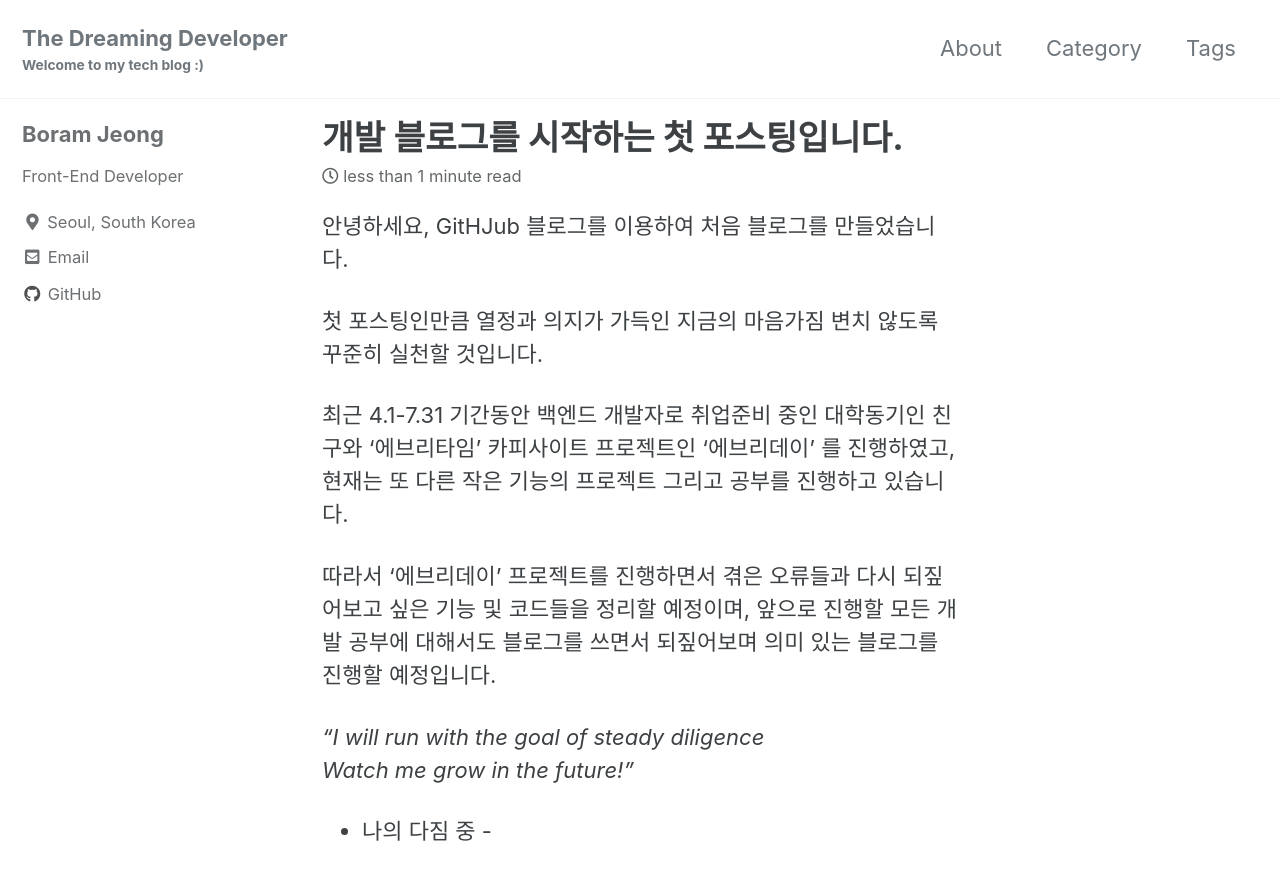
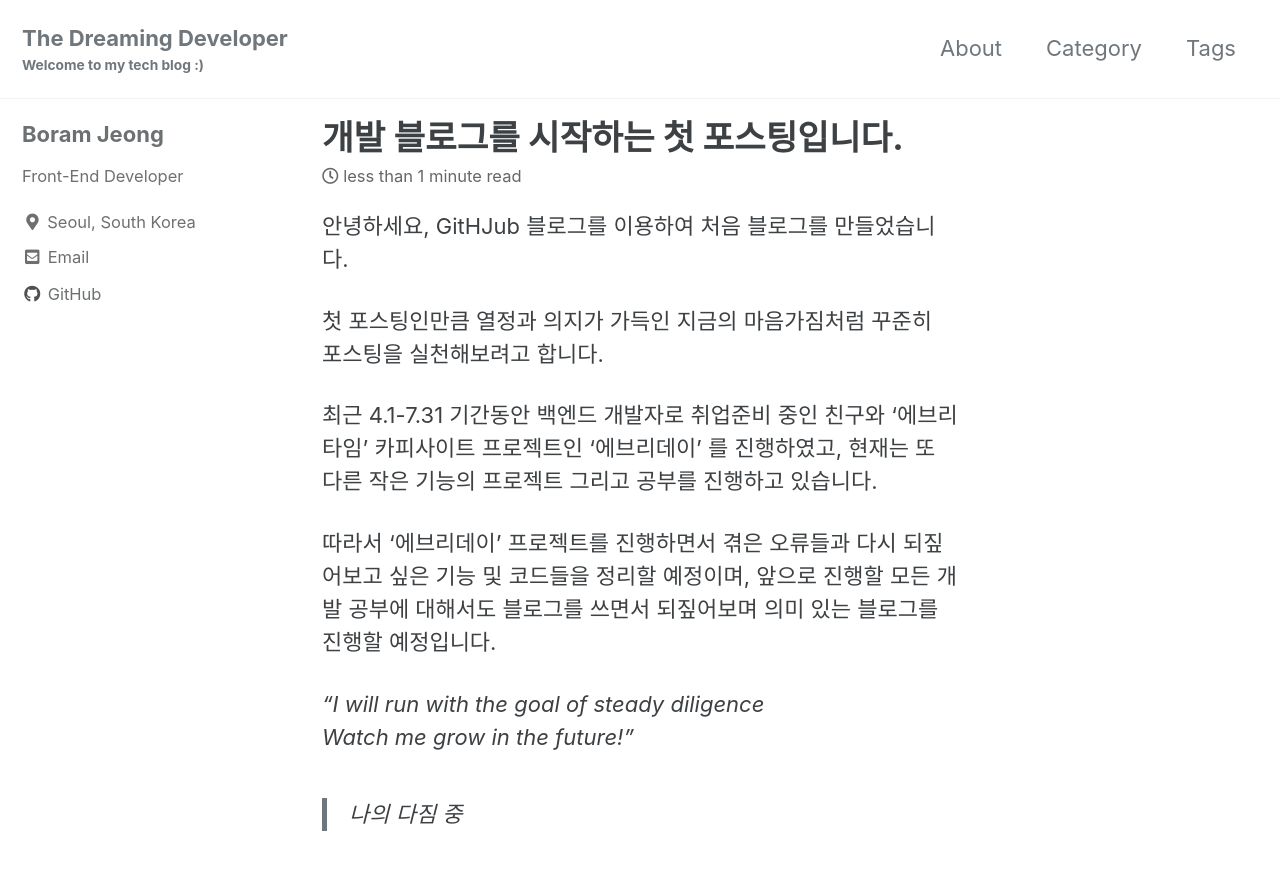
Before and after one commit to bo-ram-jeong/bo-ram-jeong.github.io, a Jekyll site: the page built from _posts/2022-08-11-first.md, in a window 1280 px wide and 900 px high. Shown: the top 880 px of the window. Built offline with Jekyll 4.4.1, drawn with Linux system fonts in a browser that asks for light colours; cached includes are drawn as plain includes.

Commit message:
Update 2022-08-11-first.md

```diff
--- a/_posts/2022-08-11-first.md
+++ b/_posts/2022-08-11-first.md
@@ -13,13 +13,13 @@ published: true
 안녕하세요,
 GitHJub 블로그를 이용하여 처음 블로그를 만들었습니다.
 
-첫 포스팅인만큼 열정과 의지가 가득인 지금의 마음가짐 변치 않도록 꾸준히 실천할 것입니다.
+첫 포스팅인만큼 열정과 의지가 가득인 지금의 마음가짐처럼 꾸준히 포스팅을 실천해보려고 합니다.
 
-최근 4.1-7.31 기간동안 백엔드 개발자로 취업준비 중인 대학동기인 친구와 '에브리타임' 카피사이트 프로젝트인 '에브리데이' 를 진행하였고,
+최근 4.1-7.31 기간동안 백엔드 개발자로 취업준비 중인 친구와 '에브리타임' 카피사이트 프로젝트인 '에브리데이' 를 진행하였고,
 현재는 또 다른 작은 기능의 프로젝트 그리고 공부를 진행하고 있습니다.
 
 따라서 '에브리데이' 프로젝트를 진행하면서 겪은 오류들과 다시 되짚어보고 싶은 기능 및 코드들을 정리할 예정이며, 앞으로 진행할 모든 개발 공부에 대해서도 블로그를 쓰면서 되짚어보며 의미 있는 블로그를 진행할 예정입니다.
 
 *"I will run with the goal of steady diligence<br/>
 Watch me grow in the future!"*
-- 나의 다짐 중 -
+> 나의 다짐 중
```
